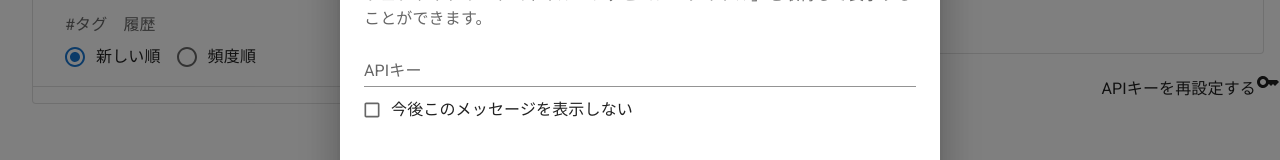
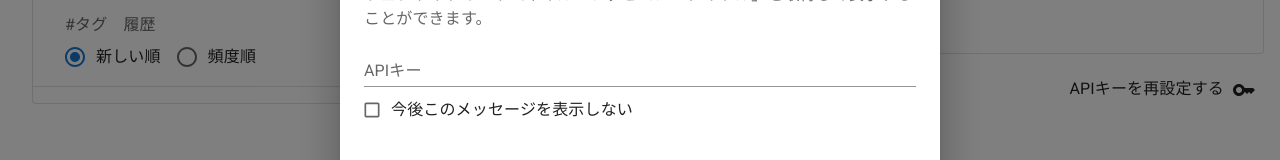
Before and after one commit to haru960197/YakusugiBookmark, a React (Create React App) app: page / in a window 1280 px wide. Shown: the part 364-524 px from the top of the page. Built offline with nearby package versions, Linux system fonts and the light colour scheme.

Commit message:
[update] レイアウトを調整

```diff
--- a/src/components/ApiKeyResetButton.js
+++ b/src/components/ApiKeyResetButton.js
@@ -1,18 +1,21 @@
 import { Box } from '@mui/material';
+import IconButton from '@mui/material/IconButton';
 import KeyIcon from '@mui/icons-material/Key';
 
-export default function ApiKeyResetButton({ SetDialogOpen }) {
+export default function ApiKeyResetButton({ setDialogOpen }) {
     function handleClick() {
-        SetDialogOpen(true);
+        setDialogOpen(true);
     }
 
     return (
-        <Box>
+        <Box sx={{ mx: 2 }}>
             APIキーを再設定する
-            <KeyIcon
+            <IconButton
                 onClick={handleClick}
                 sx={{ color: 'text.primary' }}
-            />
+            >
+                <KeyIcon />
+            </IconButton>
         </Box>
     )
 }
```
